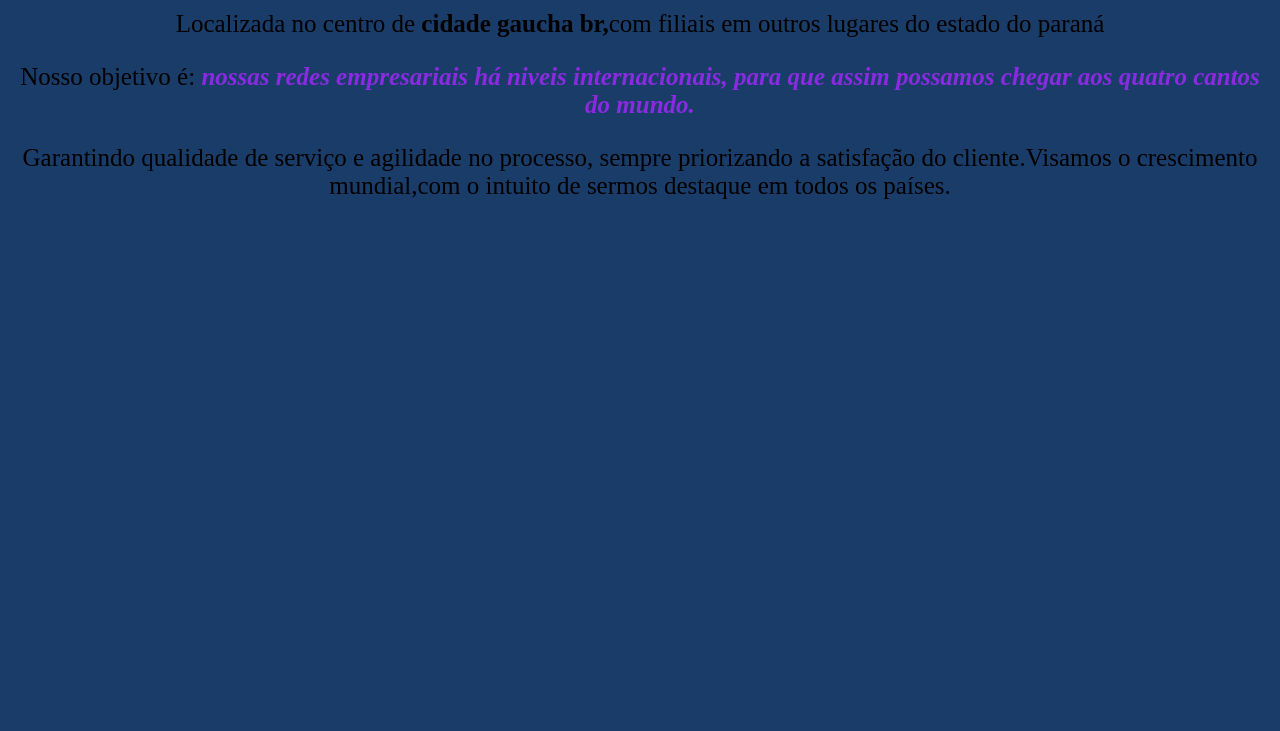
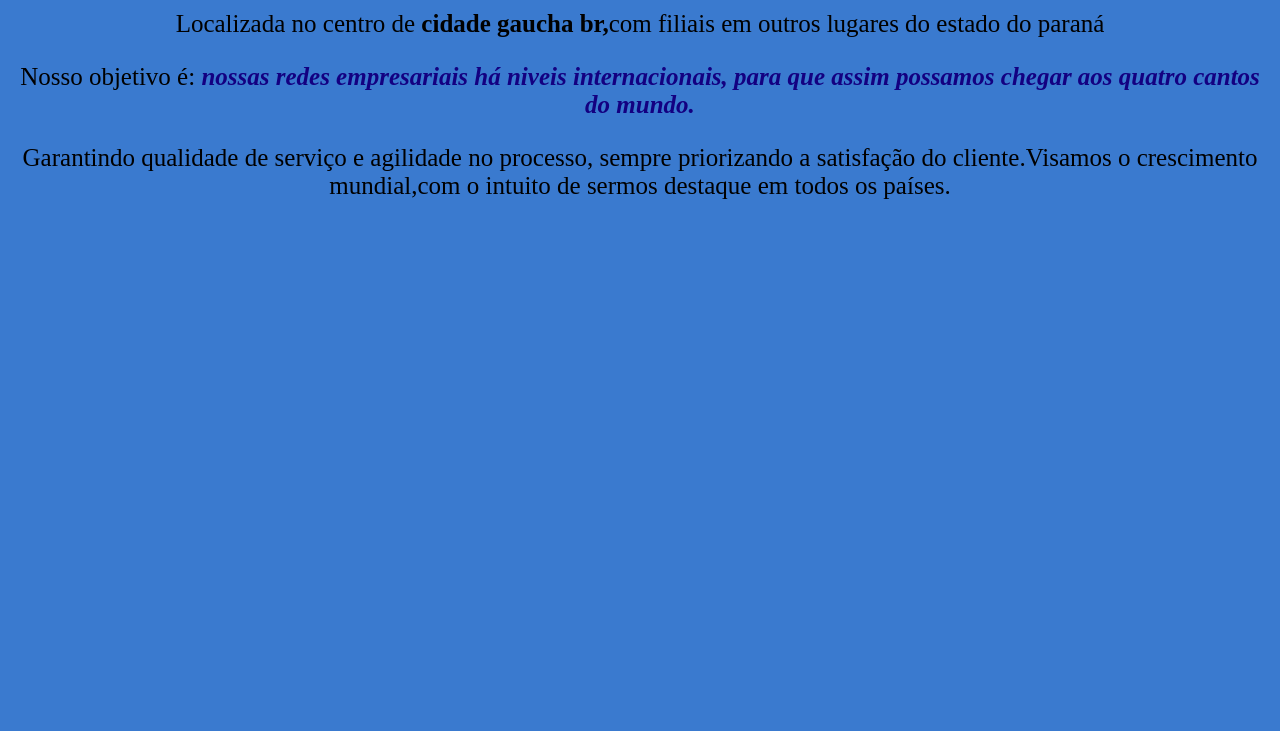
Before and after one commit to LzWinther/projeto1, a plain HTML site: page index.html in a window 1280 px wide. Shown: the part 69-800 px from the top of the page. Drawn offline with Linux system fonts and the light colour scheme.

Commit message:
alteração de cor em relação ao plano de fundo

```diff
--- a/style.css
+++ b/style.css
@@ -1,5 +1,5 @@
-body {background: #1a3c69}
+body {background: #3a7acf}
 
 p{text-align: center;}
 
-em strong {color:blueviolet}
+em strong {color:rgb(19, 0, 129)}
```
